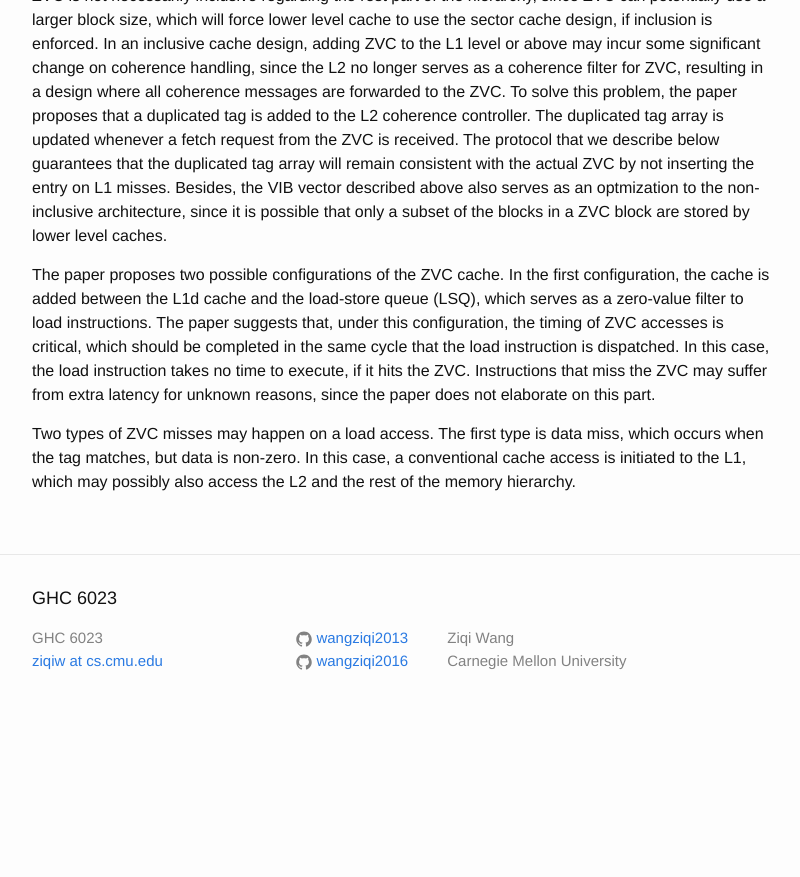
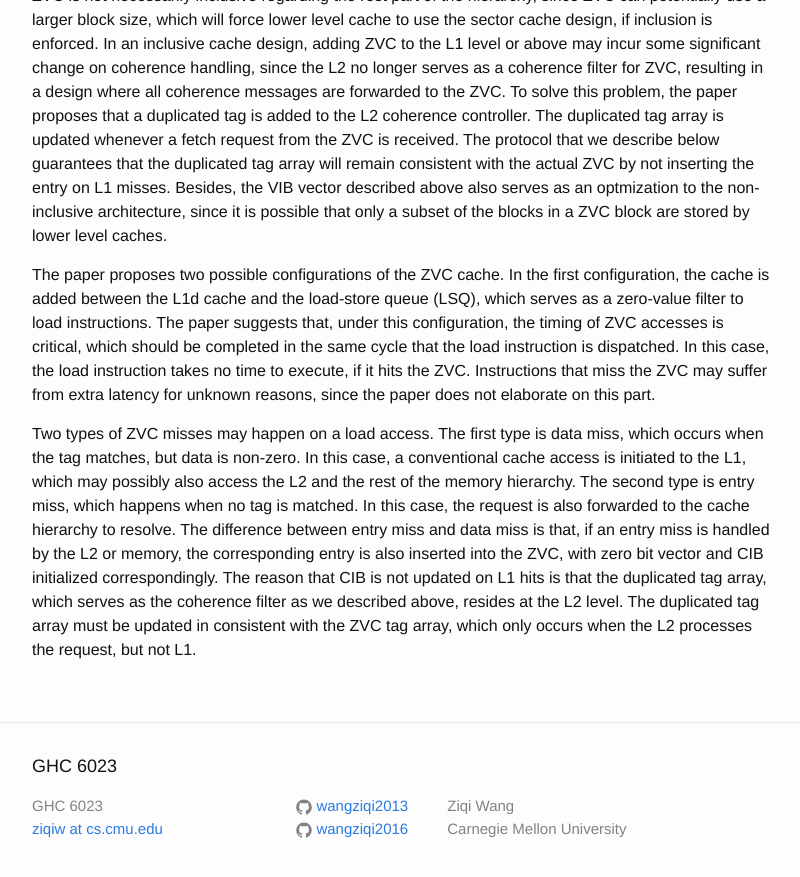
Before and after one commit to wangziqi2013/wangziqi2013.github.io, a Jekyll site: the page built from _posts/2020-06-26-zvc.markdown, in a window 1280 px wide and 900 px high, scrolled down 1237 px. Shown: the top 877 px of the window, without its empty margins (238-1038 px from the left). Built offline with Jekyll 4.4.1, drawn with Linux system fonts in a browser that asks for light colours; before the commit the page ends 1969 px from its top, so only the background shows below that.

Commit message:
Adding entry miss

```diff
--- a/_posts/2020-06-26-zvc.markdown
+++ b/_posts/2020-06-26-zvc.markdown
@@ -62,4 +62,10 @@ elaborate on this part.
 
 Two types of ZVC misses may happen on a load access. The first type is data miss, which occurs when the tag matches,
 but data is non-zero. In this case, a conventional cache access is initiated to the L1, which may possibly also
-access the L2 and the rest of the memory hierarchy.
+access the L2 and the rest of the memory hierarchy. The second type is entry miss, which happens when no tag is matched.
+In this case, the request is also forwarded to the cache hierarchy to resolve. The difference between entry miss
+and data miss is that, if an entry miss is handled by the L2 or memory, the corresponding entry is also inserted into
+the ZVC, with zero bit vector and CIB initialized correspondingly. The reason that CIB is not updated on L1 hits is
+that the duplicated tag array, which serves as the coherence filter as we described above, resides at the L2 level.
+The duplicated tag array must be updated in consistent with the ZVC tag array, which only occurs when the L2 processes
+the request, but not L1.
```
